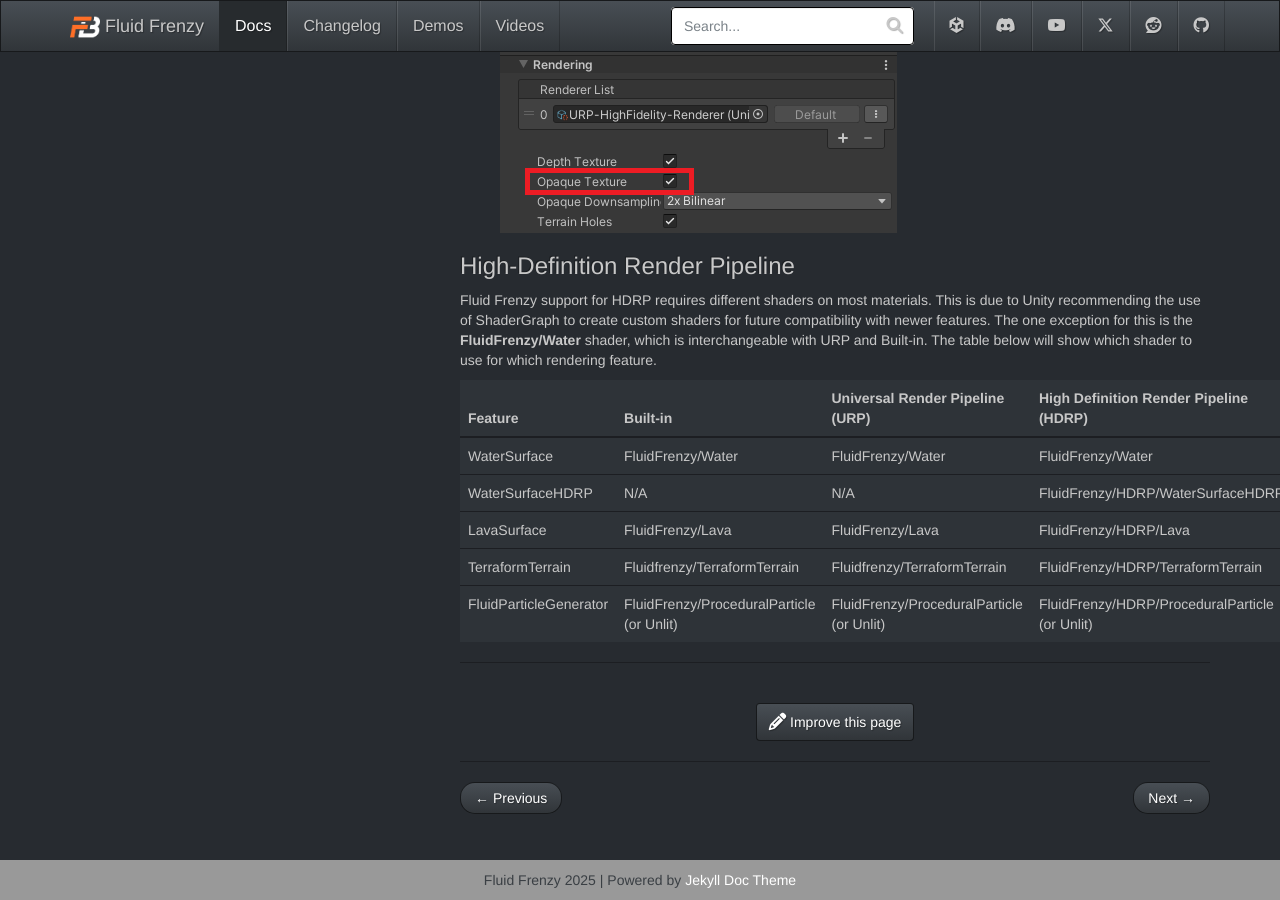
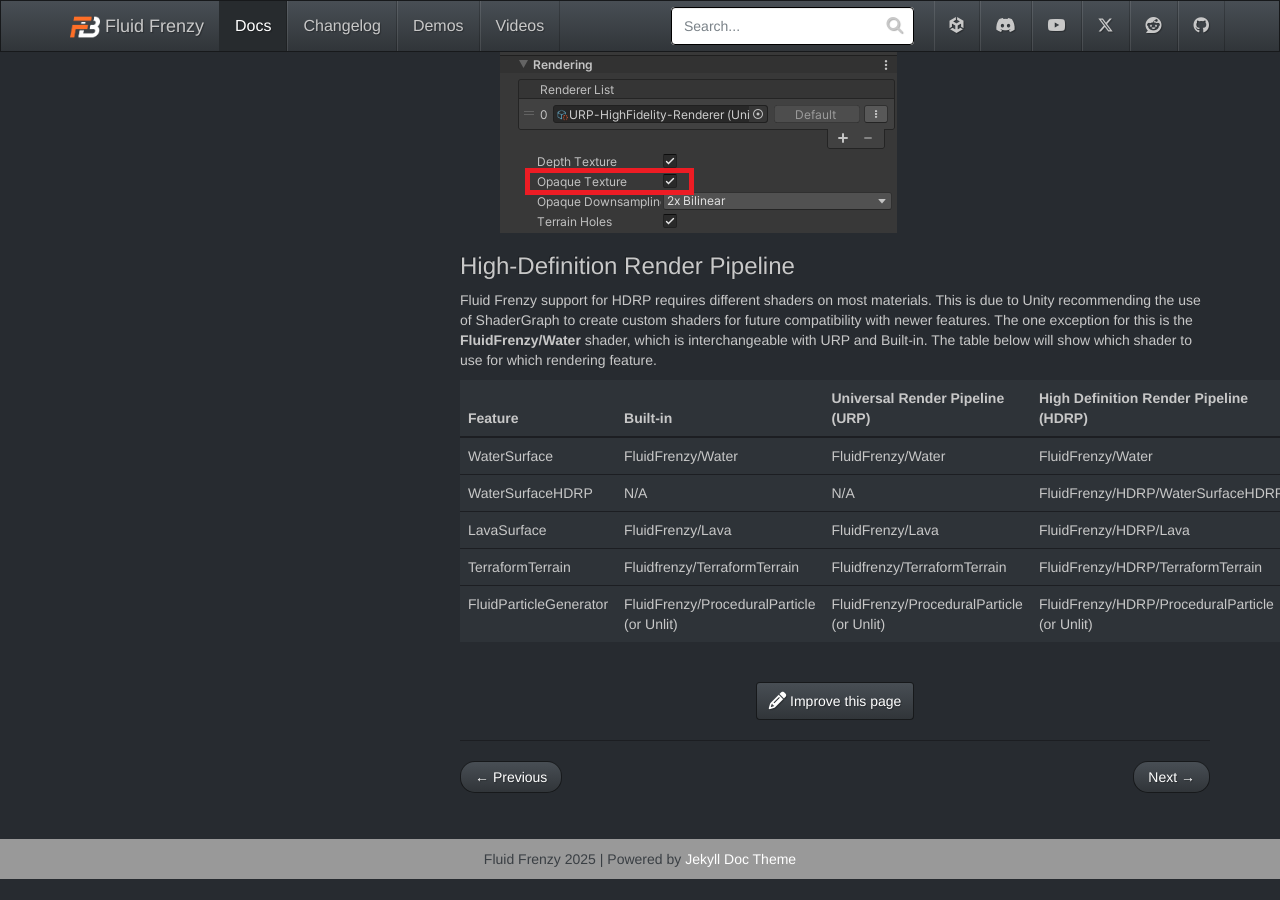
Before and after one commit to FrenzyByte/fluidfrenzy, a Jekyll site: the page built from _docs/setup.md, in a window 1280 px wide and 900 px high, scrolled down 2612 px. Built offline with Jekyll 4.4.1, drawn with Linux system fonts in a browser that asks for light colours; after the commit the page ends 3491 px from its top, so only the background shows below that.

```diff
--- a/_docs/setup.md
+++ b/_docs/setup.md
@@ -87,9 +87,4 @@ Fluid Frenzy support for HDRP requires different shaders on most materials. This
 | TerraformTerrain          | Fluidfrenzy/TerraformTerrain              | Fluidfrenzy/TerraformTerrain              | FluidFrenzy/HDRP/TerraformTerrain              |
 | FluidParticleGenerator    | FluidFrenzy/ProceduralParticle (or Unlit) | FluidFrenzy/ProceduralParticle (or Unlit) | FluidFrenzy/HDRP/ProceduralParticle (or Unlit) |
 
-
----
-
-<div style="page-break-after: always;"></div>
-
-<a name="fluid-simulation-components"></a>
+<a name="fluid-toolbar"></a>
```
Also changed, not shown: _docs/fluid-frenzy-toolbar.md (+5 -0 lines), 1 other file.
